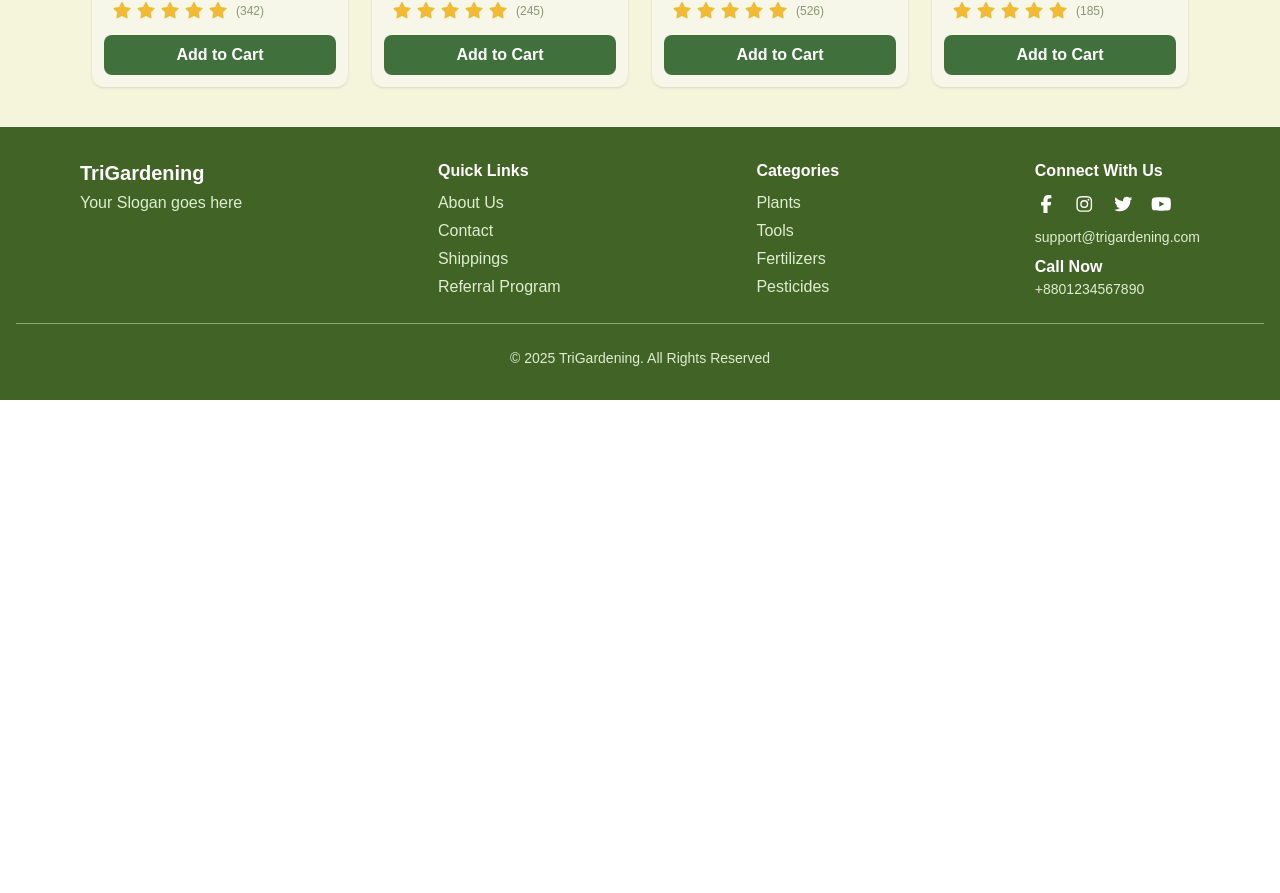
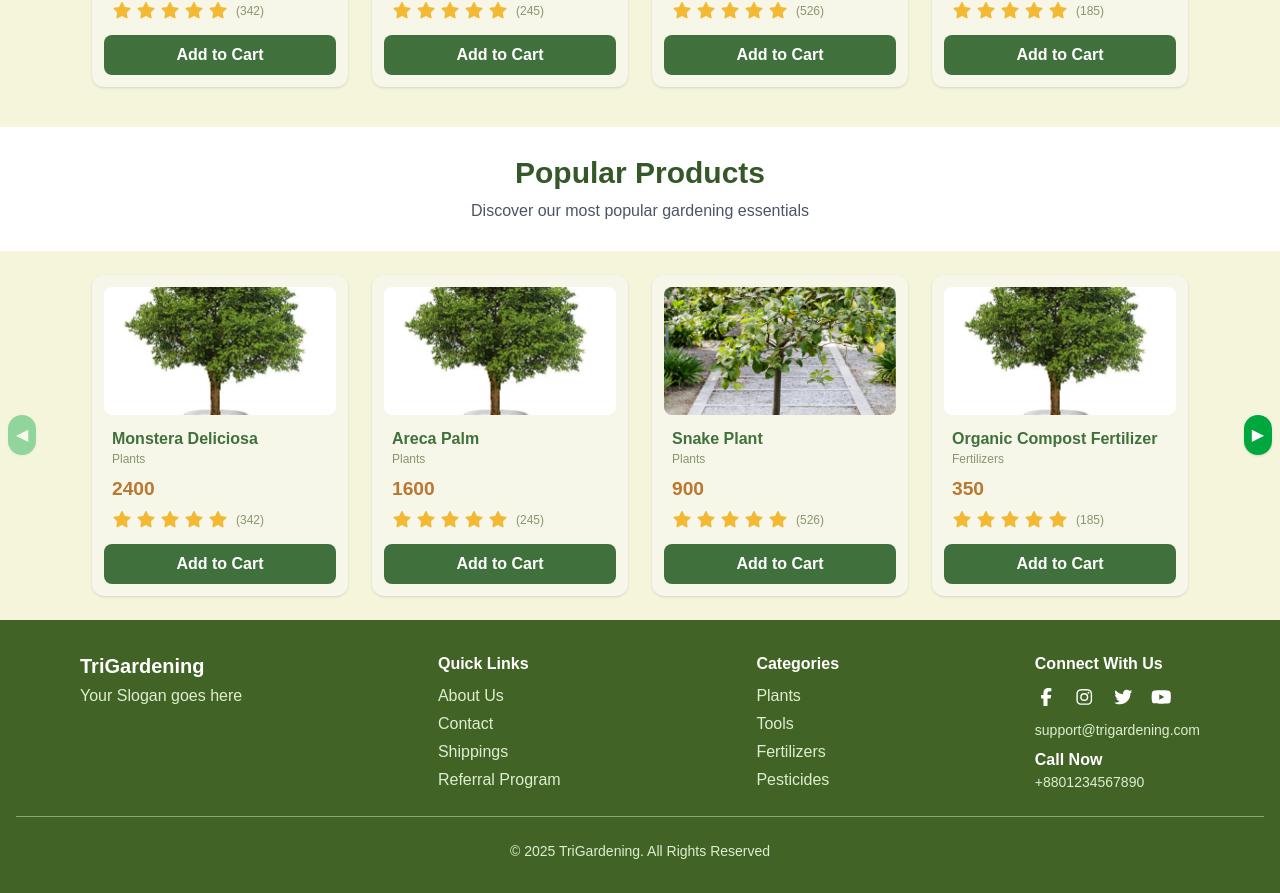
Before and after one commit to MamunUrRashidAIUB/trigardening, a Next.js app: page / in a window 1280 px wide. Shown: the part 1218-2111 px from the top of the page. Before the commit the page ends 1618 px from the top, so only its background shows below. Built offline with nearby package versions, Linux system fonts and the light colour scheme.

Commit message:
Add Popular component to display popular products with pagination and cart functionality

```diff
--- /dev/null
+++ b/src/app/components/layout/Pages/Home/Home/Popularproduct/Popular.jsx
@@ -0,0 +1,87 @@
+import React, { useEffect, useState } from 'react'
+import { Card } from '@/app/components/layout/Cards/Card'
+
+export const Popular = () => {
+  const [product, setProduct] = useState([])
+  const [page, setPage] = useState(0)
+  const pageSize = 4
+  const [cartItems, setCartItems] = useState([])
+
+  useEffect(() => {
+    fetch('/product.json')
+      .then(res => res.json())
+      .then(data => setProduct(data))
+      .catch((err) => console.error('Error loading JSON:', err));
+  }, [])
+
+  const totalPages = Math.ceil(product.length / pageSize)
+
+  const nextPage = () => setPage((p) => Math.min(totalPages - 1, p + 1))
+  const prevPage = () => setPage((p) => Math.max(0, p - 1))
+
+  const visibleProducts = product.slice(page * pageSize, page * pageSize + pageSize)
+
+  const handleAddToCart = (item) => setCartItems((prev) => [...prev, item])
+  const removeCartItem = (index) => setCartItems((prev) => prev.filter((_, i) => i !== index))
+
+  return (
+    <div>
+      <div className="text-center p-7">
+        <p className="text-2xl sm:text-3xl font-bold text-[#345827] mb-2">Popular Products</p>
+        <span className="text-sm sm:text-base text-gray-600 font-normal">Discover our most popular gardening essentials</span>
+      </div>
+
+      <div className="bg-[rgb(245,245,220)] py-6">
+        <div className="relative">
+          {/* Left arrow */}
+          <button
+            onClick={prevPage}
+            disabled={page === 0}
+            aria-label="Previous"
+            className="absolute left-2 top-1/2 transform -translate-y-1/2 bg-green-600 text-white p-2 rounded-full shadow z-40 disabled:opacity-40"
+          >
+            ◀
+          </button>
+
+          <div className="flex flex-wrap justify-center gap-6 px-4">
+            {visibleProducts.map((item) => (
+              <Card key={item.id} {...item} onAdd={handleAddToCart} />
+            ))}
+          </div>
+
+          {/* Right arrow */}
+          <button
+            onClick={nextPage}
+            disabled={page >= totalPages - 1}
+            aria-label="Next"
+            className="absolute right-2 top-1/2 transform -translate-y-1/2 bg-green-600 text-white p-2 rounded-full shadow z-40 disabled:opacity-40"
+          >
+            ▶
+          </button>
+        </div>
+      </div>
+
+      {/* Simple cart panel - shows when items are added */}
+      {cartItems.length > 0 && (
+        <div className="fixed right-6 bottom-6 w-80 bg-white rounded-xl shadow-lg p-4 z-50">
+          <div className="flex justify-between items-center mb-3">
+            <div className="font-semibold">Cart ({cartItems.length})</div>
+            <button onClick={() => setCartItems([])} className="text-sm text-red-500">Clear</button>
+          </div>
+          <div className="space-y-2 max-h-56 overflow-auto">
+            {cartItems.map((it, idx) => (
+              <div key={idx} className="flex items-center gap-3">
+                <img src={it.src} alt={it.name} className="w-12 h-12 object-cover rounded" />
+                <div className="flex-1">
+                  <div className="text-sm font-semibold">{it.name}</div>
+                  <div className="text-xs text-gray-500">{it.price}</div>
+                </div>
+                <button onClick={() => removeCartItem(idx)} className="text-sm text-red-500">Remove</button>
+              </div>
+            ))}
+          </div>
+        </div>
+      )}
+    </div>
+  )
+}
--- a/src/app/page.js
+++ b/src/app/page.js
@@ -4,6 +4,7 @@ import "swiper/css/pagination";
 import { Hero } from "./components/layout/Pages/Home/Home/Hero/Hero";
 import { Category } from "./components/layout/Pages/Home/Home/Category/Category";
 import { Feature } from "./components/layout/Pages/Home/Home/Featureproduct/Feature";
+import { Popular } from "./components/layout/Pages/Home/Home/Popularproduct/Popular";
 
 
 export default function Home() {
@@ -14,6 +15,7 @@ export default function Home() {
    </p>
    <Category  />
    <Feature />
+   <Popular />
    </div>
   );
 }
```
